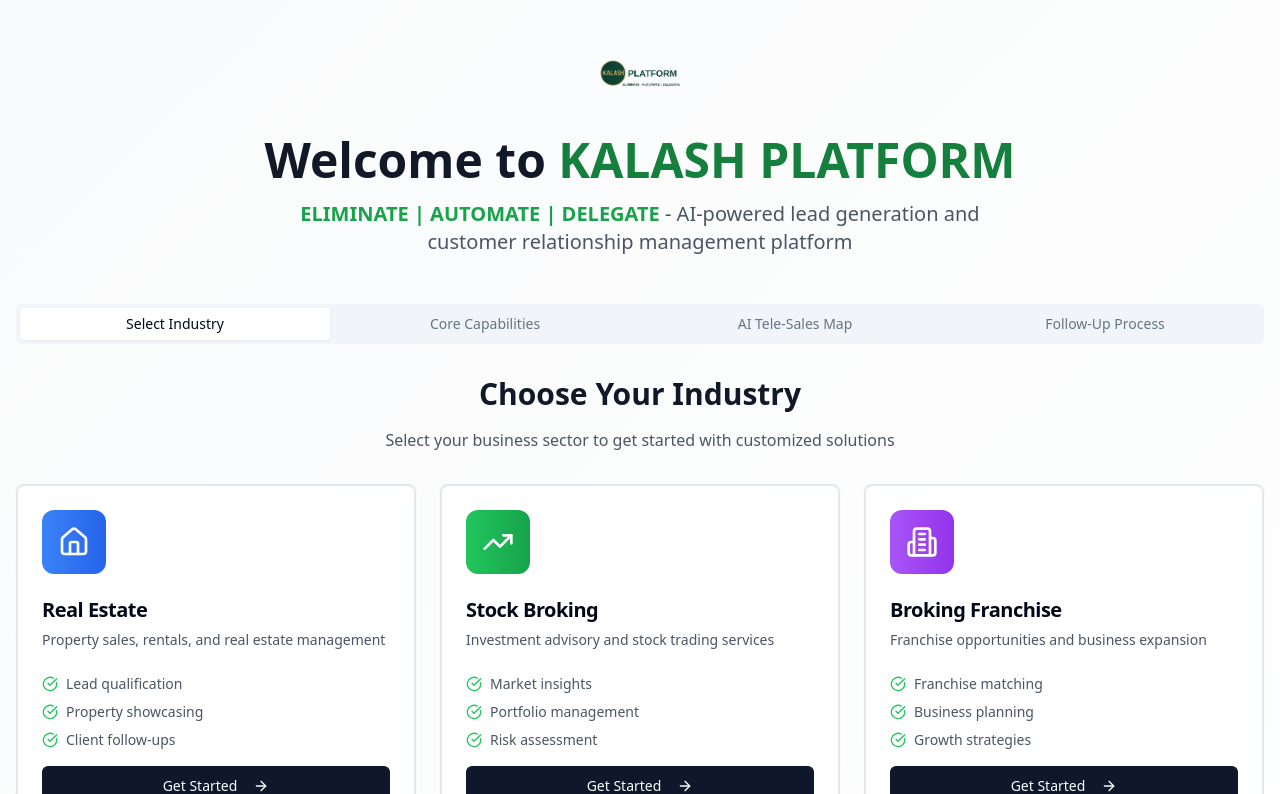
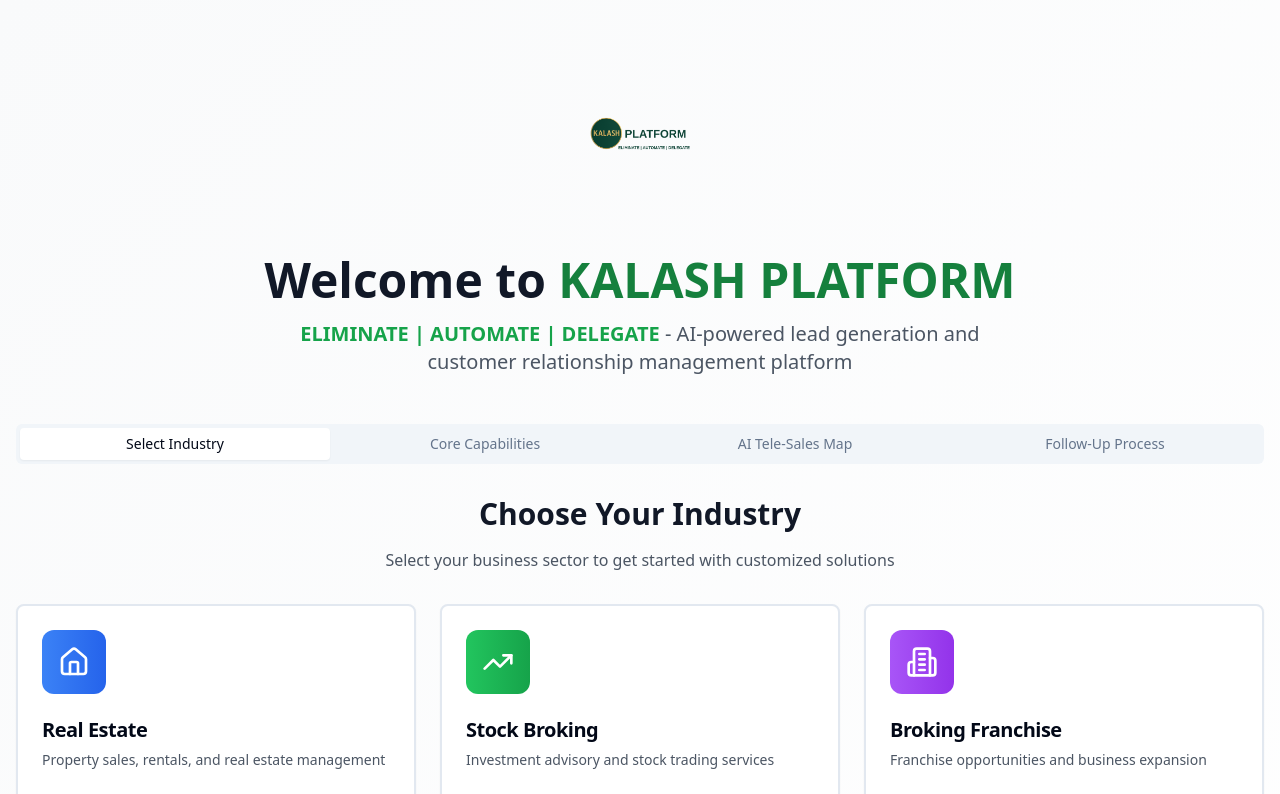
Before and after one commit to dualwarez/unified-engagement-hub, a React (Vite) app: page / in a window 1280 px wide. Shown: the top 794 px of the page. Built offline with nearby package versions, Linux system fonts and the light colour scheme.

Commit message:
Refactor: Update logo to retina-friendly size
Updated the logo to 200x200 px for retina display.

```diff
--- a/src/components/IndustrySelector.tsx
+++ b/src/components/IndustrySelector.tsx
@@ -141,7 +141,8 @@ const IndustrySelector: React.FC<IndustrySelectorProps> = ({ onSelect, onShowAut
             <img
               src="/lovable-uploads/040cc84c-6abc-422b-82cf-4d087a5ad0f9.png"
               alt="KALASH PLATFORM Logo"
-              className="h-20 w-auto object-contain"
+              className="w-[200px] h-auto object-contain scale-50"
+              style={{ width: '200px', transform: 'scale(0.5)' }}
             />
           </div>
           <h1 className="text-4xl md:text-5xl font-bold text-gray-900 mb-4">
--- a/src/pages/Index.tsx
+++ b/src/pages/Index.tsx
@@ -261,7 +261,12 @@ const Index = () => {
         <div className="flex items-center justify-between">
           <div className="flex items-center space-x-8">
             <div className="flex items-center space-x-3">
-              <img alt="KALASH PLATFORM Logo" className="h-10 w-auto" src="/lovable-uploads/040cc84c-6abc-422b-82cf-4d087a5ad0f9.png" />
+              <img
+                alt="KALASH PLATFORM Logo"
+                className="w-[200px] h-auto object-contain scale-25"
+                src="/lovable-uploads/040cc84c-6abc-422b-82cf-4d087a5ad0f9.png"
+                style={{ width: '200px', transform: 'scale(0.25)' }}
+              />
               <h1 className="text-xl font-bold text-green-800"></h1>
             </div>
             <div className="flex space-x-1">
```
